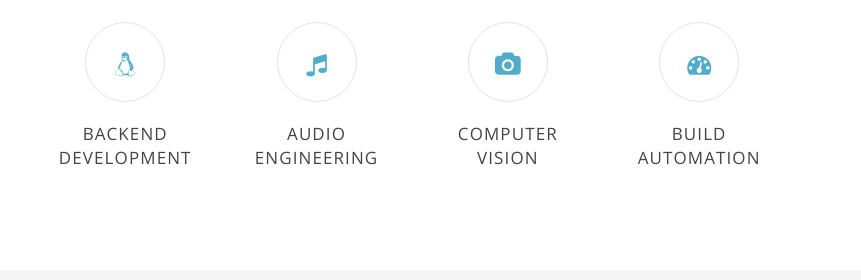
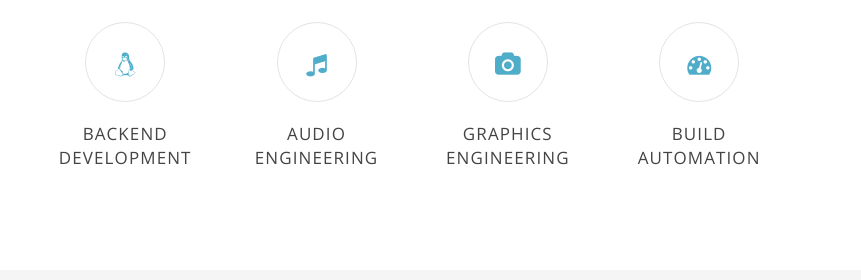
Before and after one commit to appsquickly/website, a plain HTML site: page index.html in a window 1280 px wide. Shown: the part 1140-1420 px from the top of the page, 419-1280 px from the left. Drawn offline with nearby package versions, Linux system fonts and the light colour scheme.

Commit message:
Scpeciatlies updated.

```diff
--- a/index.html
+++ b/index.html
@@ -103,7 +103,7 @@
             </li>
             <li class="one-sixth">
                 <i class="fa fa-camera"></i>
-                <h5 class="title">Computer Vision</h5>
+                <h5 class="title">Graphics Engineering</h5>
             </li>
             <li class="one-sixth last">
                 <i class="fa fa-dashboard"></i>
```
